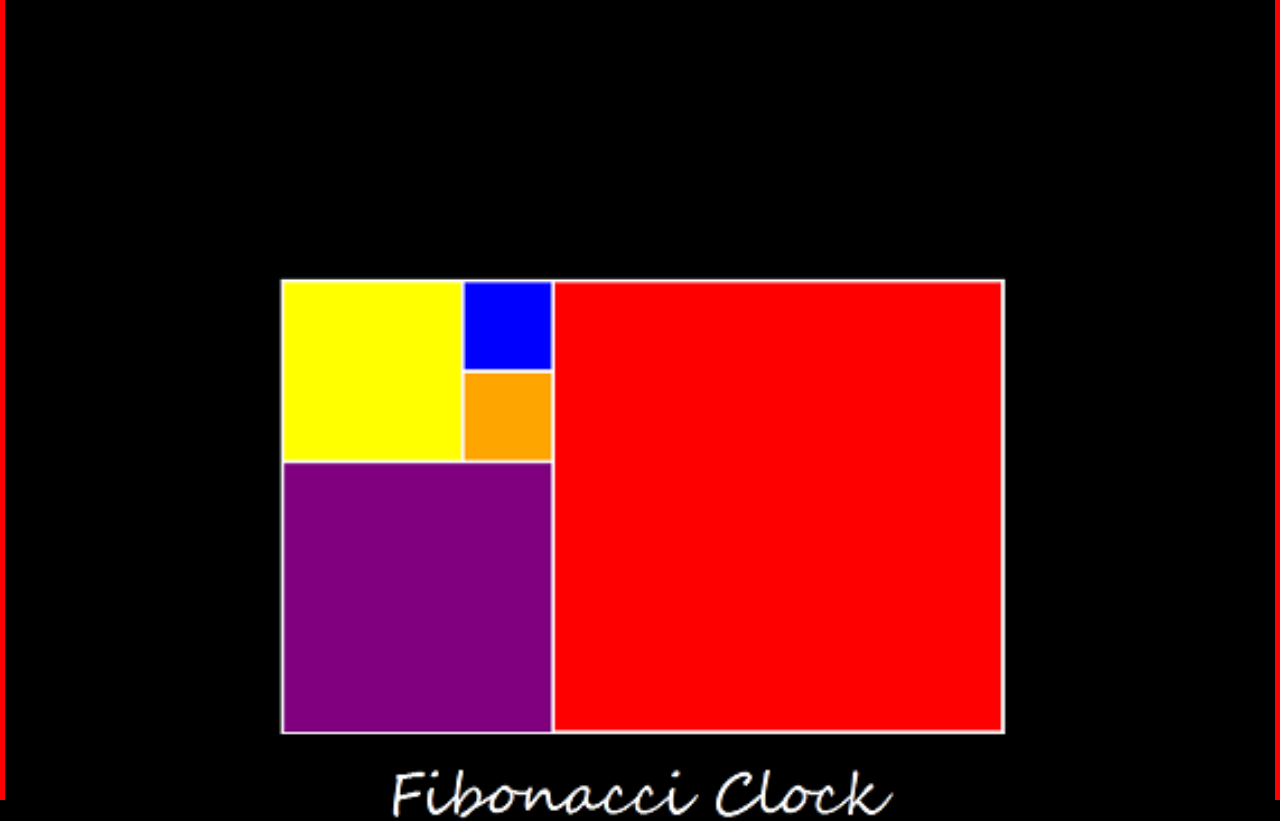
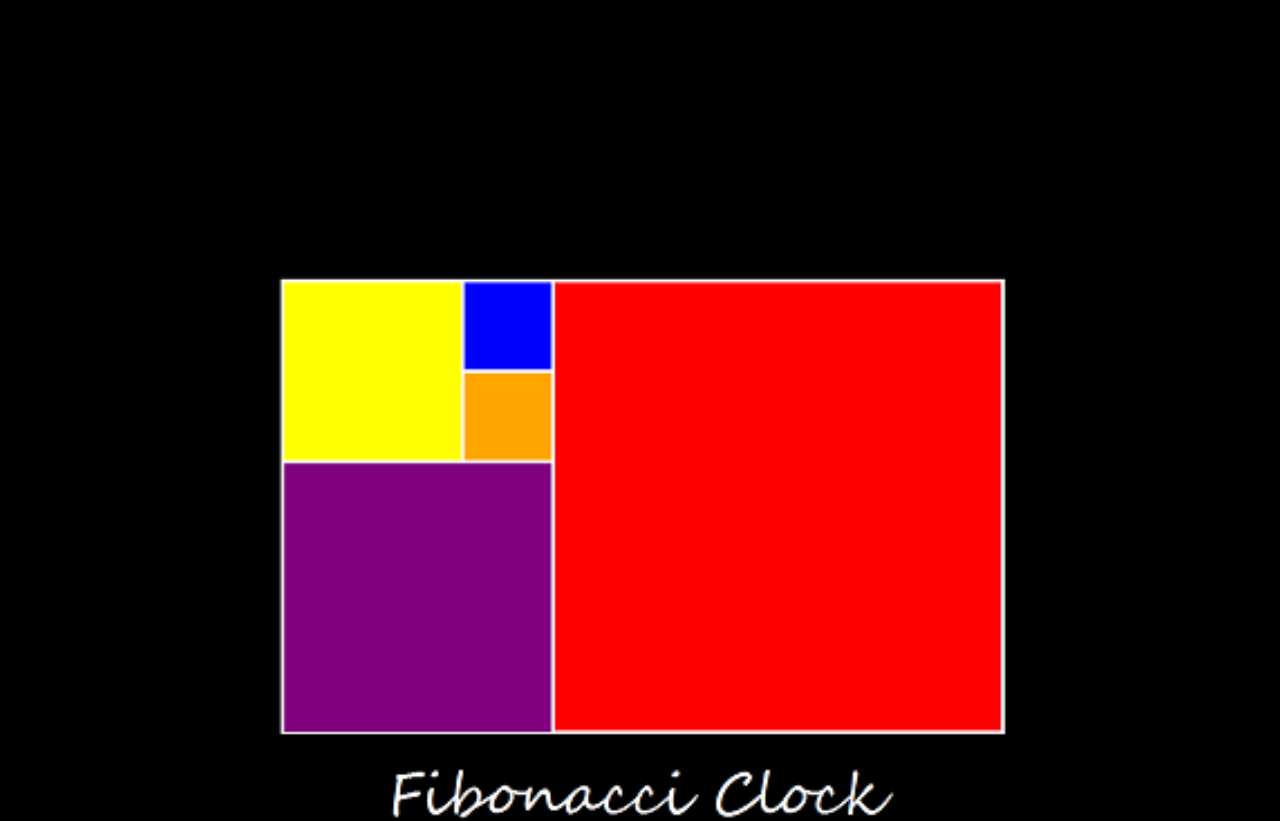
Before and after one commit to JMartinUSA/FibonacciGameSwipe, a plain HTML site: page index.html in a window 1280 px wide. Shown: the top 821 px of the page. Drawn offline with Linux system fonts and the light colour scheme.

Commit message:
made swipe hit box bigger and nolonger red

```diff
--- a/swipe.css
+++ b/swipe.css
@@ -1,9 +1,8 @@
 .sideSwipe{
-	background: red;
 	height:100%;
 
 	position:absolute;
-	width:5px;
+	width:10px;
 	z-index: 100;
 }
 .swipeMenu{
```
